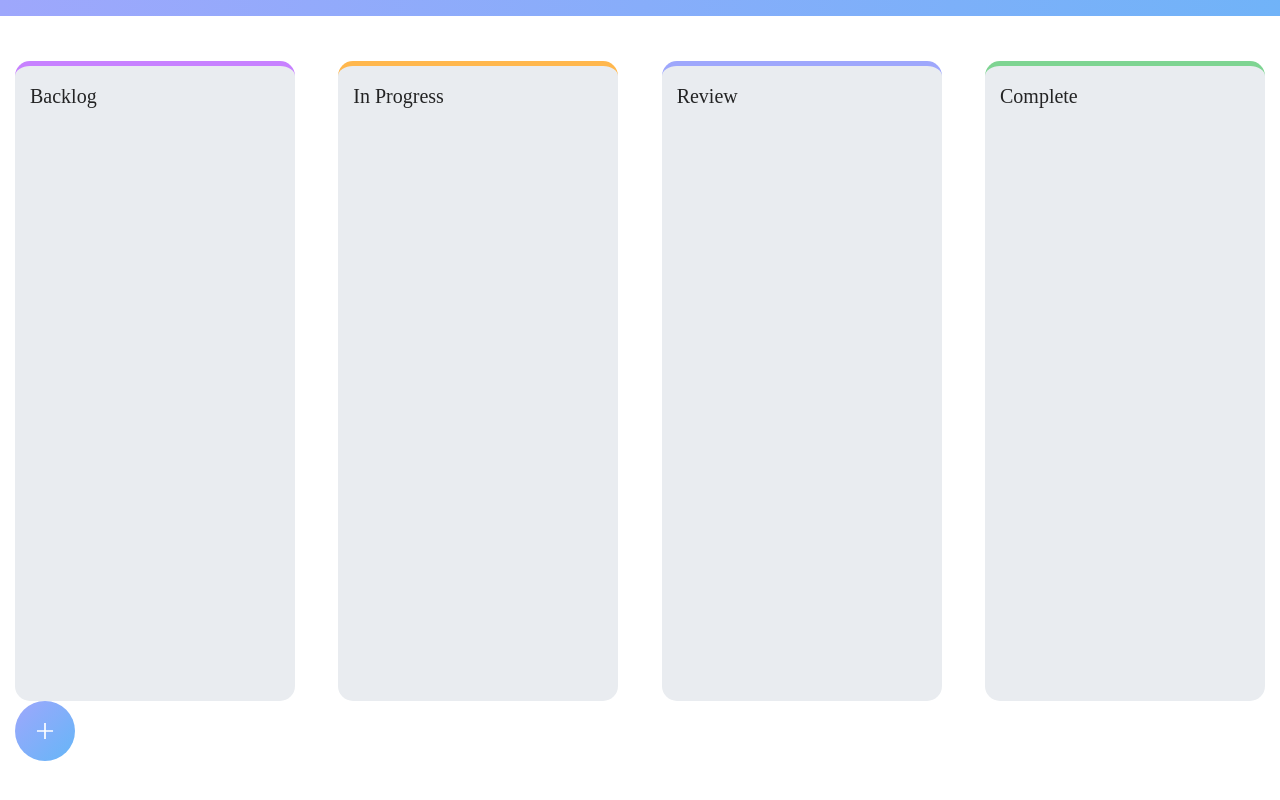
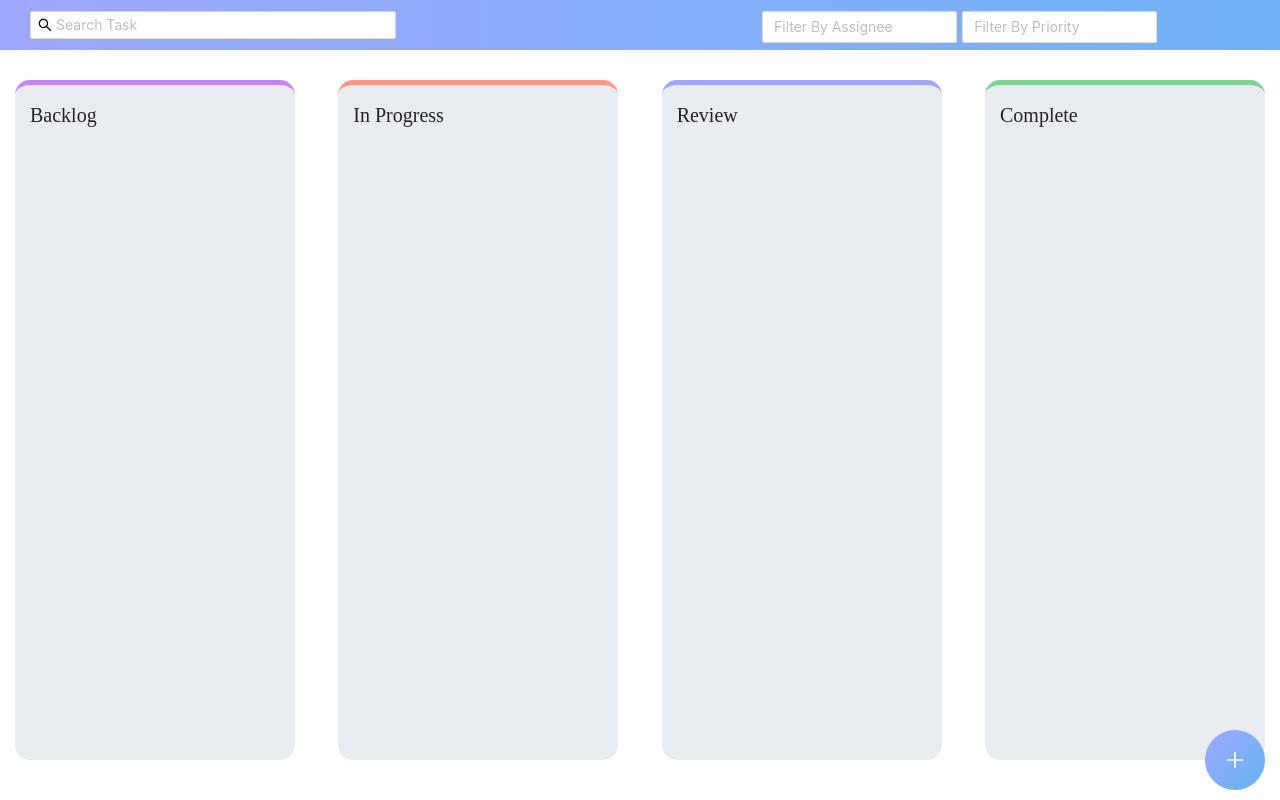
Before and after one commit to sanskriti-dev/Task-Planner, a React (Create React App) app: page / in a window 1280 px wide. Built offline with nearby package versions, Linux system fonts and the light colour scheme.

Commit message:
Filters Added

```diff
--- a/src/components/Board/index.scss
+++ b/src/components/Board/index.scss
@@ -1,7 +1,7 @@
 .board {
    width: 280px;
    background: #E9ECF0;
-   height: 80vh;
+   height: 85vh;
    margin-top: 30px;
    border-radius: 15px;
    border-top: 5px solid;
@@ -14,13 +14,12 @@
             .title{
                 color: #fff;
                 font-weight: 900;
-                font-size: 30px;
             }
           }
 
    }
     &.border-color-inProgress {
-        border-color:#FFB74D ;
+        border-color:#FF9784 ;
         &.draggablebg {
             background: linear-gradient(135deg, #FF9784 0%, #FFB74D 100%);
             .title{
--- a/src/components/Common/Header/index.js
+++ b/src/components/Common/Header/index.js
@@ -1,20 +1,51 @@
-import Select from 'rc-select';
+
 import React from 'react';
 import * as properties from '../../../mock/index'
 import './index.scss'
+import { Input } from 'antd';
+import { SearchOutlined } from '@ant-design/icons';
+import {Select} from 'antd'
+
 
 const {Option} = Select
 
-const Header = () => {
+const Header = (props) => {
   let assignee = properties.assignee
+  let priority = properties.priority
+
+  let handleSearch = (e) => {
+    props.setSearchText(e.target.value)
+    e.preventDefault();
+
+  }
 
     return(
      <nav className="navbar navbar-expand-lg  navbar-dark bg-primary">
-       {/* <Select placeholder = "Filter By Assignee">
-         {assignee.map(ele => <Option value = {ele.email}>{ele.firstName} {ele.lastName}</Option>)}
-         <Option value = "none">None</Option>
+       <div className = "nav-items">
+           <Input className = "search-nav" size="small" placeholder="Search Task" prefix={<SearchOutlined />} onChange = {handleSearch}  />
+           <div className = 'filters'>
+             <Select
+                className ='filter-select'
+                mode="tags"
+                placeholder="Filter By Assignee"
+                maxTagCount={1}
+                //onChange={handleChange}
+                >
+                   {assignee.map(ele =>  <Option value = {ele.email}> {ele.firstName} {ele.lastName} </Option>)}
+                 </Select>
+             <Select
+                mode="tags"
+                className = 'filter-select'
+                placeholder="Filter By Priority"
+                maxTagCount={2}
+                //onChange={handleChange}
+                 >
+                {priority.map(ele =>  <Option value = {ele.value}> {ele.name}</Option>)}
+                 </Select>
+            </div>
+        </div>
 
-       </Select> */}
+
       </nav>)
 }
 
--- a/src/components/Common/Header/index.scss
+++ b/src/components/Common/Header/index.scss
@@ -1,3 +1,29 @@
 nav{
     background: linear-gradient(90deg, #9EA7FC 0%, #65B6F7 124.87%, #65B6F7 124.87%);
+    height: 50px;
 }
+
+.nav-items {
+    margin: 30px;
+    height: 2em;
+    width: 100%;
+    display: flex;
+    justify-content: space-between;
+    svg{
+         color: rgb(0, 0, 0);
+    }
+    .search-nav {
+        width: 30%;
+    }
+    .filters{
+        display: flex;
+        width: 40%;
+
+        .filter-select {
+            margin-right: 5px;
+            width: inherit;
+            height: 20%;
+        }
+
+    }
+}
--- a/src/components/Dasboard/index.js
+++ b/src/components/Dasboard/index.js
@@ -13,16 +13,33 @@ import { REORDER_BOARD } from '../../store/actions/actionTypes';
 const Dashboard = () => {
     const [isModalVisible,setIsModalVisible] = useState(false)
     const store = useSelector(state => state)
+    const [searchText,setSearchText] = useState('')
+    const [filterByAssignee ,setfilterByAssignee] = useState([])
+    const [filterByPriority ,setfilterByPriority] = useState([])
+    const [boards,setBoards] = useState(Object.assign(store.boards))
     const dispatch = useDispatch()
-    let boards = store.boards
     const onDragEnd =(e) => {
         if(e.destination?.droppableId && e.destination?.droppableId !== e.source?.droppableId)
         dispatch({type : REORDER_BOARD, payload : e})
     }
 
+    useEffect(() => {
+        console.log("Search Text",searchText)
+        let boardsSortedBySearch = store.boards
+        let boards = boardsSortedBySearch.map(ele => {
+            ele.list = ele.list.filter(i => i.title.includes(searchText.toLowerCase().trim()))
+            return ele
+        })
+        setBoards(boards)
+        console.log("BOards",boards,store.boards)
+
+    },[searchText])
+
+
+
     return(
         <>
-        <Header/>
+        <Header setfilterByAssignee = {setfilterByAssignee} setfilterByPriority = {setfilterByPriority} setSearchText = {setSearchText}/>
         <div className = "dashboard">
         <div className = "sideNav"> </div>
         <div className = 'boards'>
--- a/src/components/Dasboard/index.scss
+++ b/src/components/Dasboard/index.scss
@@ -1,5 +1,5 @@
 .dashboard {
-    margin: 15px;
+    margin: 0 15px;
 .boards {
     flex-wrap: wrap;
     display: flex;
@@ -17,7 +17,10 @@
     align-items: center;
     border: none;
     justify-content: center;
-    // margin-top: -20px;
+    position: absolute;
+    bottom: 10px;
+    right: 15px;
+
     svg {
         color: #fff;
         height: 20px;
```
